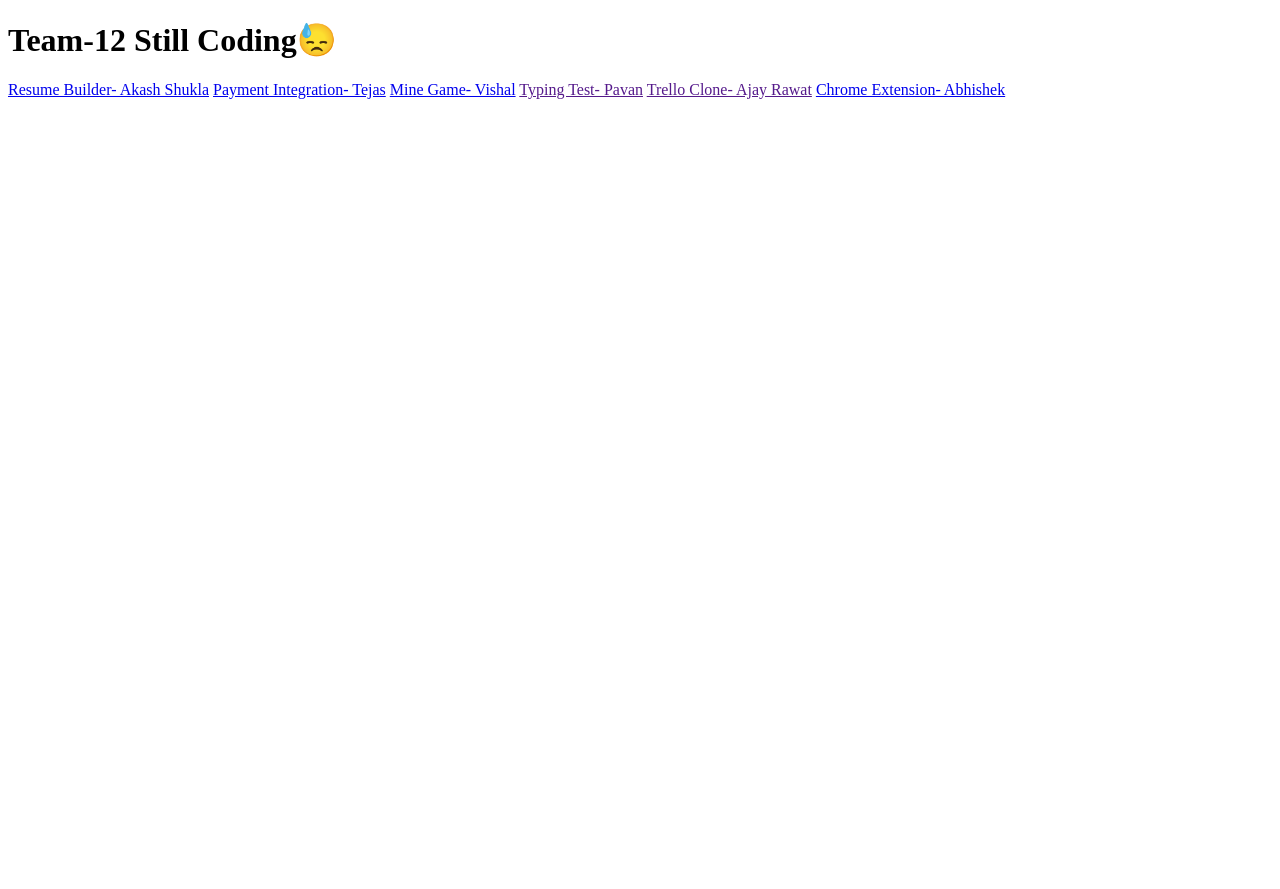
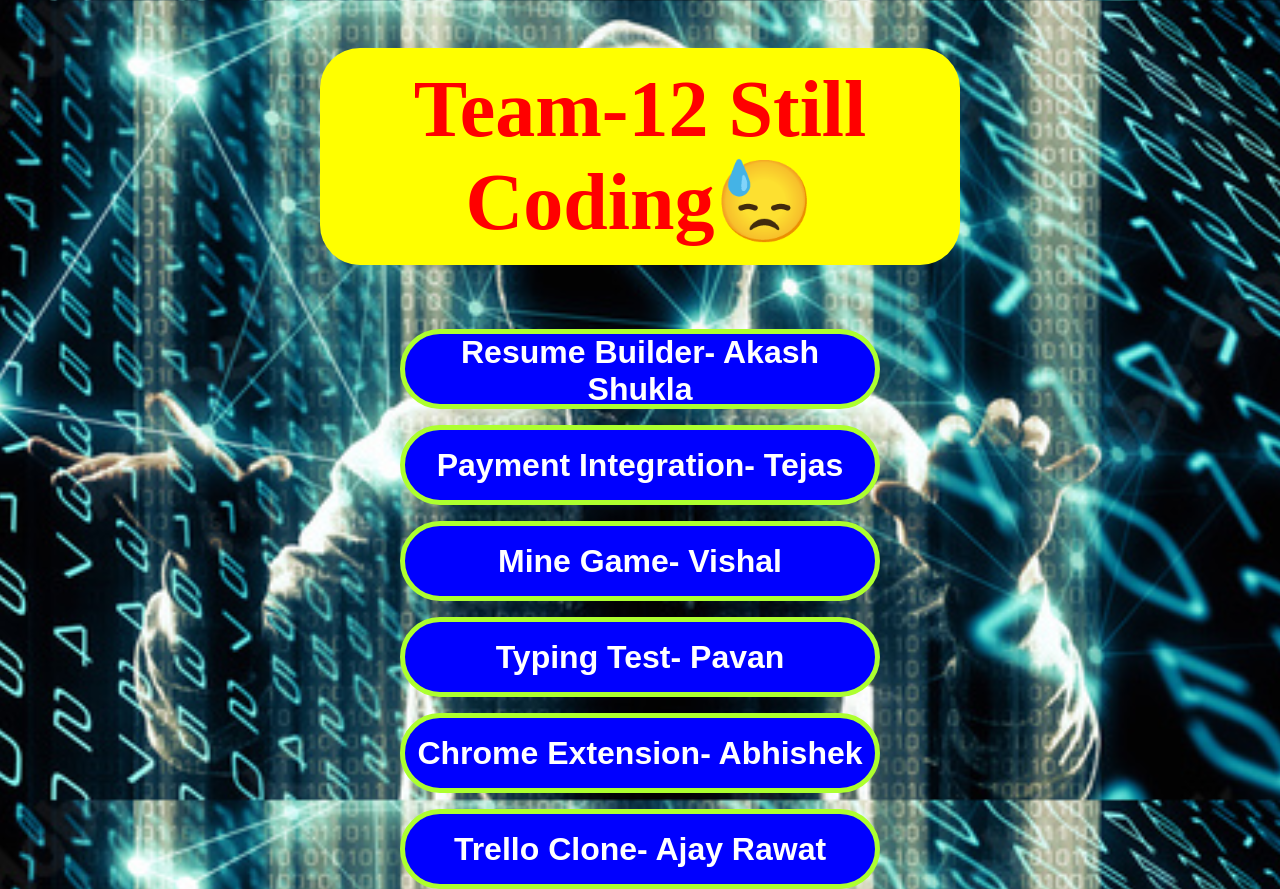
Before and after one commit to 1707akash/Team-12-Geekathon, a browser extension: page index.html in a window 1280 px wide. Before the commit the page ends 800 px from the top, so only its background shows below. Drawn offline with Linux system fonts and the light colour scheme.

Commit message:
hosted file created

```diff
--- a/index.html
+++ b/index.html
@@ -4,14 +4,17 @@
     <meta charset="UTF-8">
     <meta name="viewport" content="width=device-width, initial-scale=1.0">
     <title>Team-12 Still Coding😓</title>
+    <link rel="stylesheet" href="styleall.css">
 </head>
 <body>
     <h1>Team-12 Still Coding😓</h1>
-    <a href="https://1707akash.github.io/Team-12-Geekathon/Akash/">Resume Builder- Akash Shukla</a>
-    <a href="https://1707akash.github.io/Team-12-Geekathon/Tejas/">Payment Integration- Tejas</a>
-    <a href="https://1707akash.github.io/Team-12-Geekathon/Vishal/">Mine Game- Vishal</a>
-    <a href="">Typing Test- Pavan</a>
-    <a href="">Trello Clone- Ajay Rawat</a>
-    <a href="https://1707akash.github.io/Team-12-Geekathon/Abhishek/">Chrome Extension- Abhishek</a>
+    <button><a href="https://1707akash.github.io/Team-12-Geekathon/Akash/">Resume Builder- Akash Shukla</a></button>
+    <button><a href="https://1707akash.github.io/Team-12-Geekathon/Tejas/">Payment Integration- Tejas</a></button>
+    <button><a href="https://1707akash.github.io/Team-12-Geekathon/Vishal/">Mine Game- Vishal</a></button>
+    <button><a href="https://1707akash.github.io/Team-12-Geekathon/Pavan/">Typing Test- Pavan</a></button>
+    <button><a href="https://1707akash.github.io/Team-12-Geekathon/Abhishek/">Chrome Extension- Abhishek</a></button>
+    <button><a href="">Trello Clone- Ajay Rawat</a></button>
+
+
 </body>
 </html>
--- /dev/null
+++ b/styleall.css
@@ -0,0 +1,48 @@
+*{
+    margin: 0;
+    padding: 0;
+    box-sizing: border-box;
+}
+body{
+    background-image: url(./coding.jpg);
+    background-position: center;
+    background-size: cover;
+    background-repeat: no-repeat;
+    background-attachment: fixed;
+    display: flex;
+    flex-direction: column;
+    justify-content: center;
+    align-items: center;
+    gap: 1rem;
+}
+h1{
+    color: red;
+    font-size: 5rem;
+    font-weight: bold;
+    width: 50%;
+    background-color: yellow;
+    margin: 3rem 0 3rem 0;
+    padding: 1rem;
+    text-align: center;
+    border-radius: 2.5rem;
+}
+
+button{
+    height: 5rem;
+    width: 30rem;
+    background-color: blue;
+    border: 5px solid greenyellow;
+    border-radius: 2.5rem;
+
+}
+button:hover{
+    transform: scale(1.2);
+    transition: 0.15s;
+    border: 4px solid orange;
+}
+a{
+    text-decoration: none;
+    color: white;
+    font-size: 2rem;
+    font-weight: bold;
+}
```
Also changed, not shown: coding.jpg (added).
